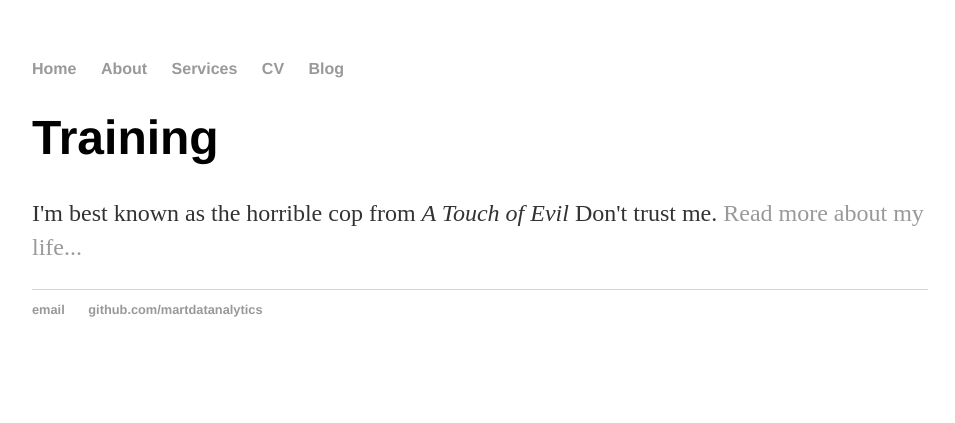
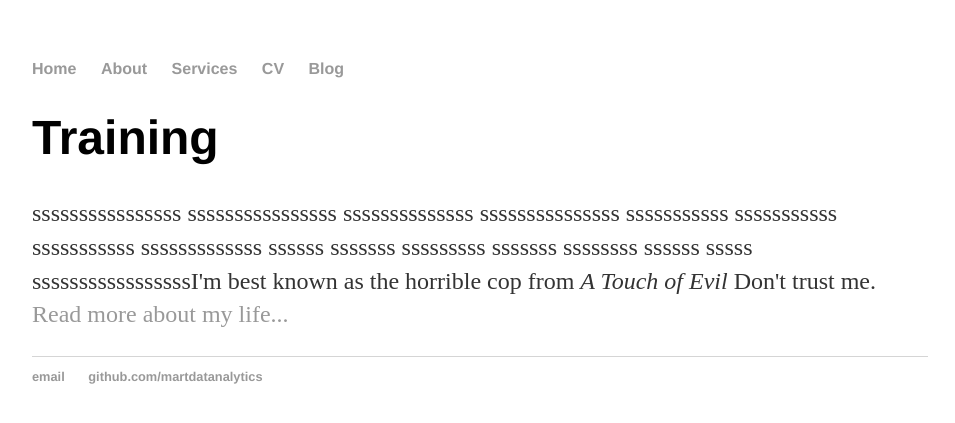
Before and after one commit to martdatanalytics/martdatanalytics.github.io, a Jekyll site: the page built from services/index.html, in a window 1280 px wide. Shown: the top 423 px of the page, without its empty margins (160-1115 px from the left). Built offline with Jekyll 4.4.1, drawn with Linux system fonts in a browser that asks for light colours.

Commit message:
Update index.html

```diff
--- a/services/index.html
+++ b/services/index.html
@@ -4,5 +4,7 @@ title: MartDat Analytics Services
 ---
 <div class="blurb">
 	<h1>Training</h1>
-	<p>I'm best known as the horrible cop from <em>A Touch of Evil</em> Don't trust me. <a href="/about">Read more about my life...</a></p>
+	<p>ssssssssssssssss ssssssssssssssss ssssssssssssss sssssssssssssss sssssssssss sssssssssss
+		sssssssssss sssssssssssss ssssss sssssss sssssssss sssssss ssssssss ssssss sssss
+		sssssssssssssssssI'm best known as the horrible cop from <em>A Touch of Evil</em> Don't trust me. <a href="/services">Read more about my life...</a></p>
 </div><!-- /.blurb -->
```
